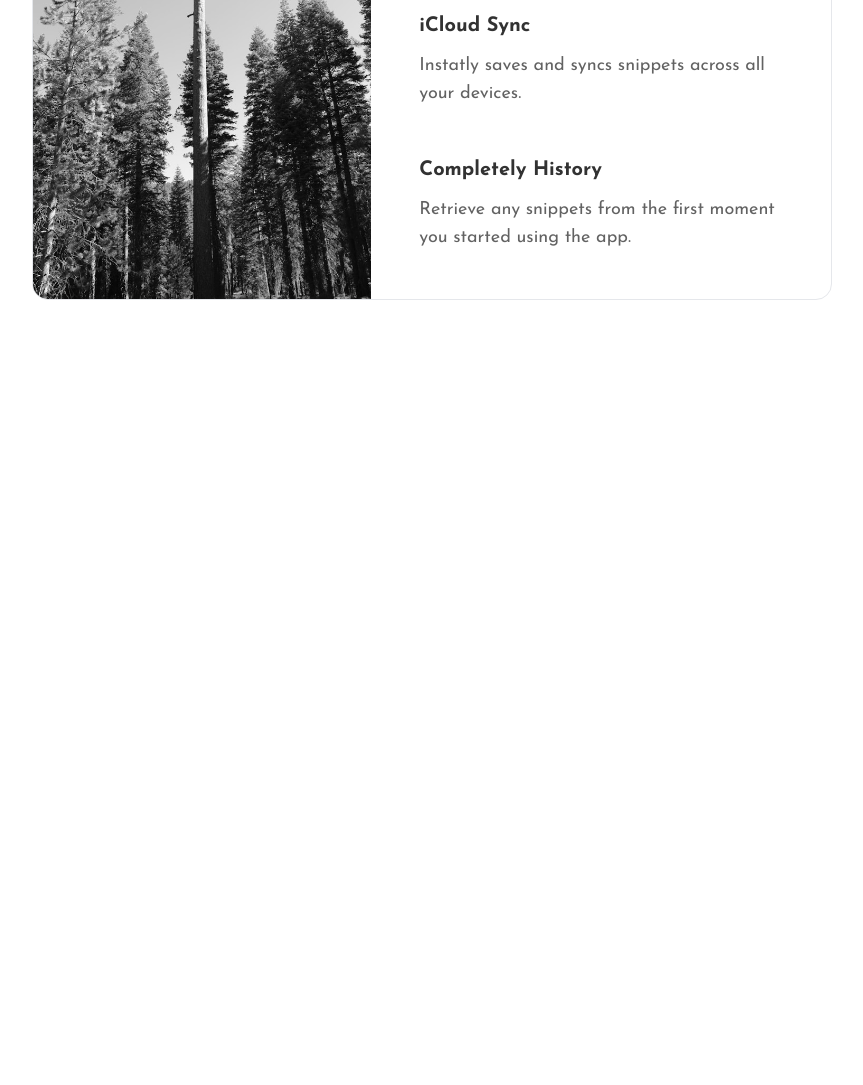
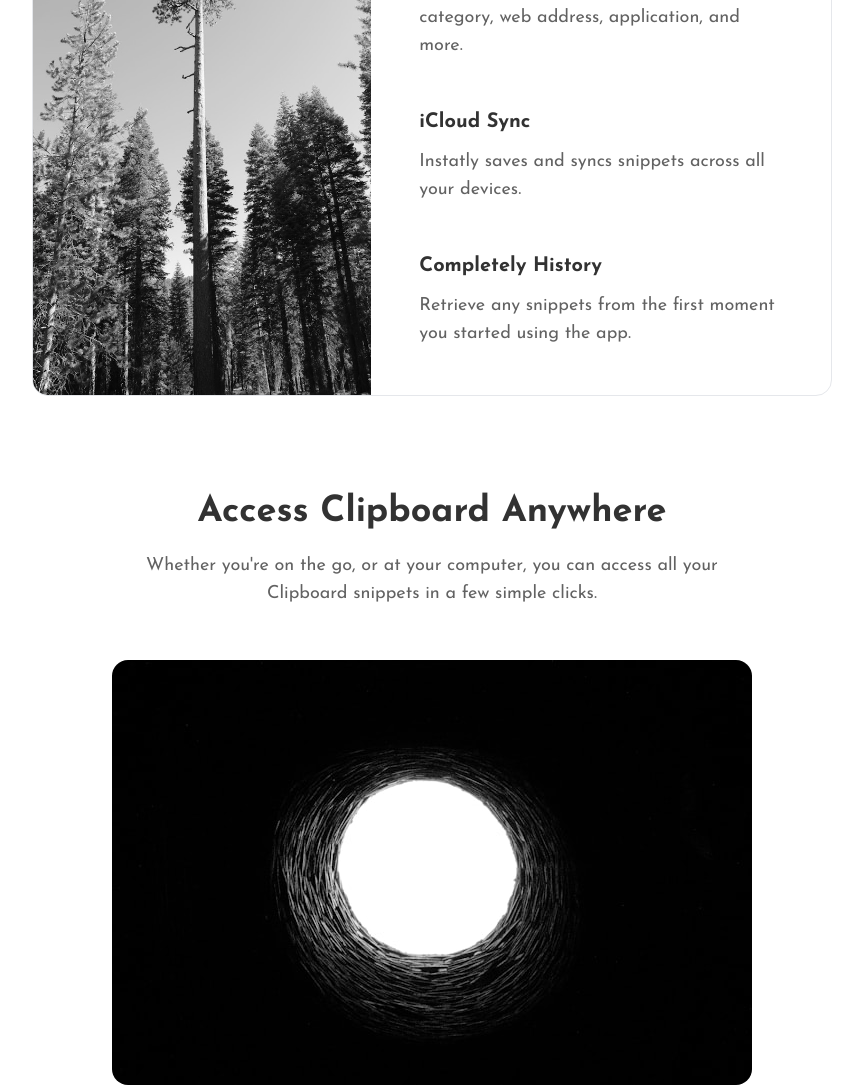
Before and after one commit to getimad/clipboard, a website: page src/index.html in a window 1280 px wide. Shown: the part 1221-2306 px from the top of the page, without its empty margins (208-1071 px from the left). Before the commit the page ends 1521 px from the top, so only its background shows below. Drawn offline with Linux system fonts and the light colour scheme.

Commit message:
Add section 2 with its style

```diff
--- a/src/index.html
+++ b/src/index.html
@@ -7,7 +7,7 @@
     <title>Clipboard</title>
   </head>
   <body>
-    <div class="container mx-auto">
+    <div class="container mx-auto flex flex-col gap-24">
       <div class="grid place-content-center h-screen">
         <header class="flex flex-col items-center gap-6 relative">
           <img class="h-28 w-28" src="./images/white-logo-box.svg" />
@@ -87,6 +87,19 @@
           </div>
         </div>
       </section>
+
+      <!-- Section 2 -->
+      <section class="flex flex-col items-center gap-5">
+        <h1 class="title-4xl">Access Clipboard Anywhere</h1>
+        <p class="text text-center">
+          Whether you're on the go, or at your computer, you can access all your
+          <br />
+          Clipboard snippets in a few simple clicks.
+        </p>
+        <div class="rounded-2xl overflow-hidden mt-8">
+          <img src="./images/valentin-lacoste-jNSJE8dMro0-unsplash.jpg" />
+        </div>
+      </section>
     </div>
   </body>
 </html>
```
Also changed, not shown: src/output.css.
